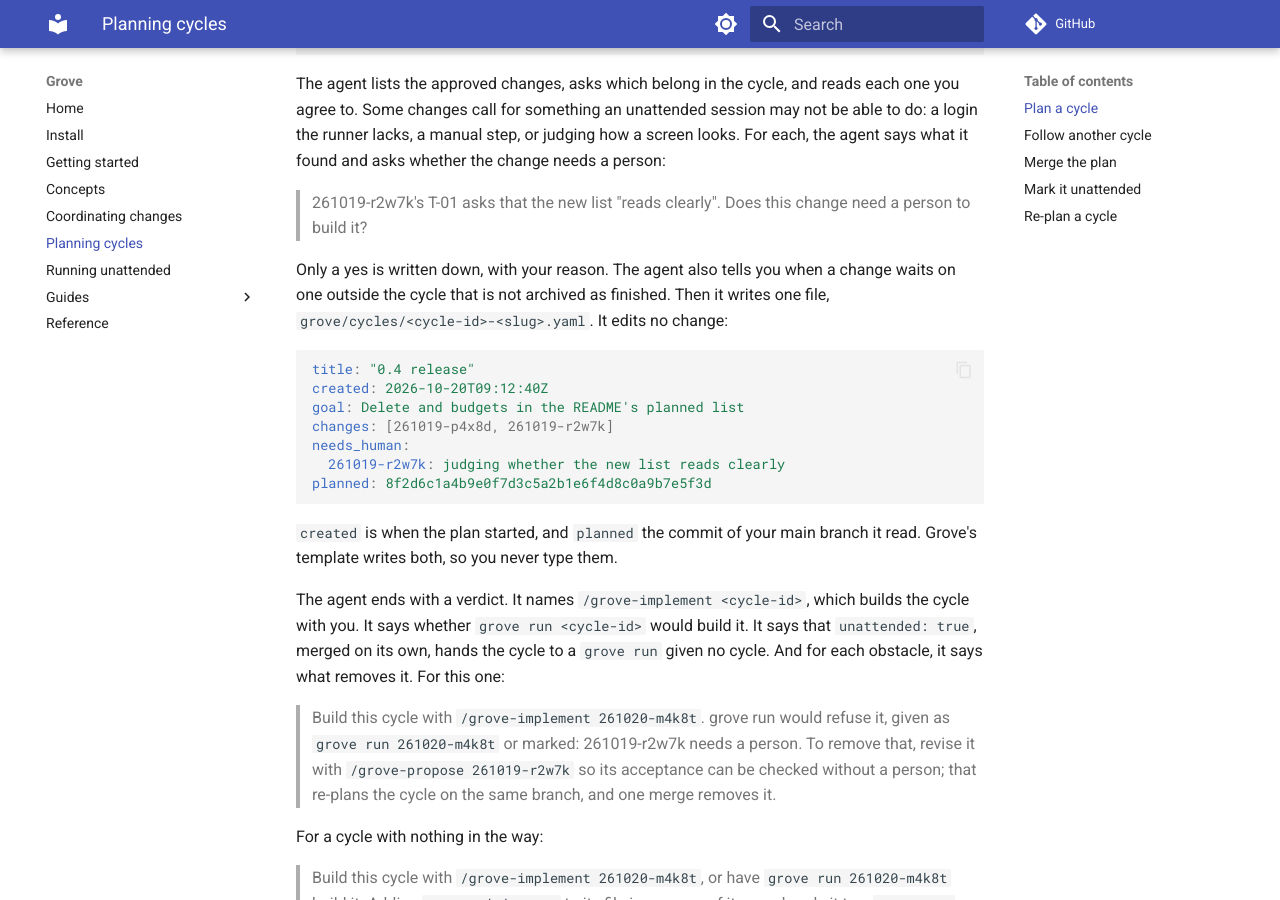
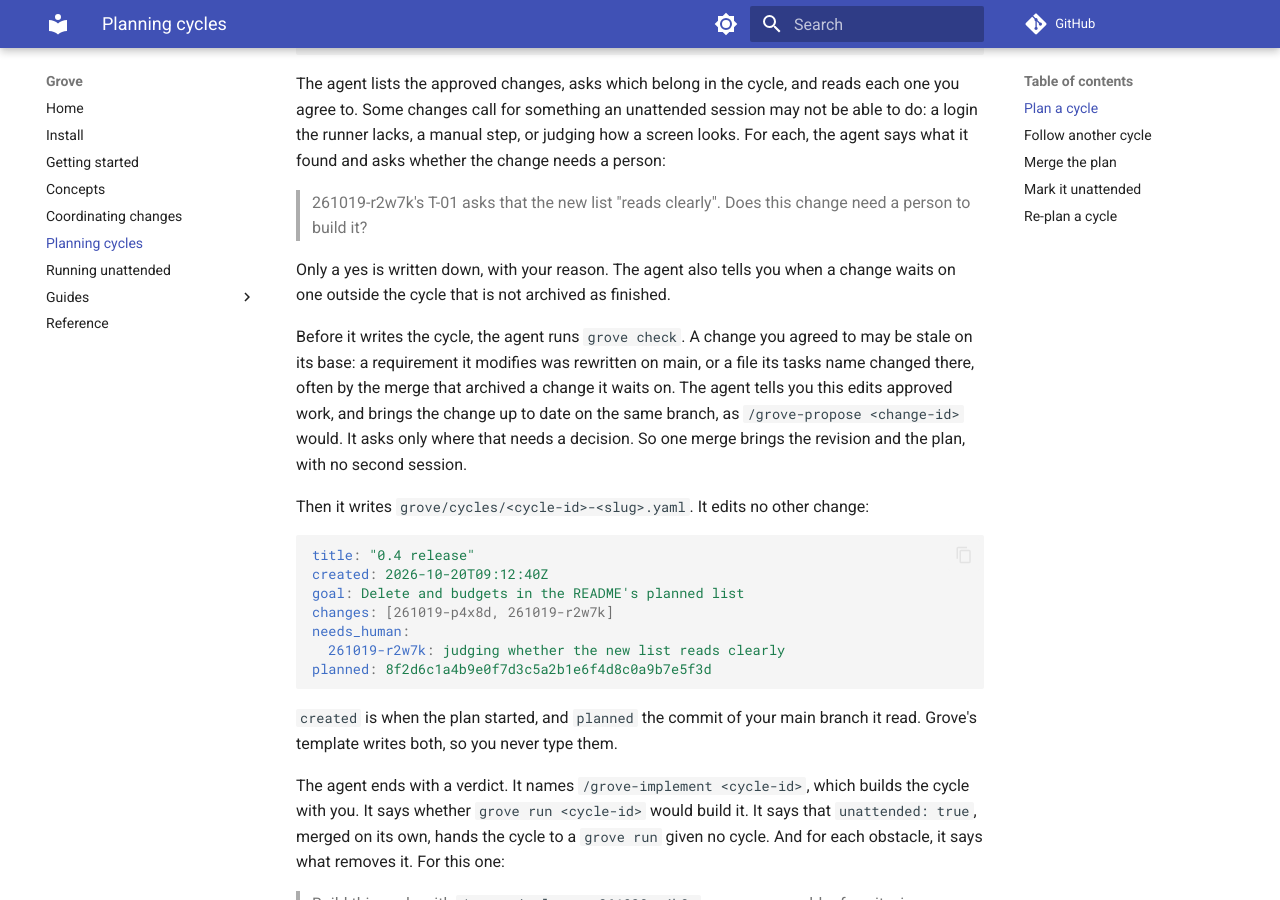
Before and after one commit to mascah/grove, an MkDocs documentation site: the page built from docs/planning.md, in a window 1280 px wide and 900 px high, scrolled down 425 px. Built offline with MkDocs 1.6.1 and Material for MkDocs 9.7.7, drawn with Linux system fonts in a browser that asks for light colours; comment, search, counter and statistics services are not loaded.

Commit message:
feat(instruct): plan brings a stale member up to date (261105-gmpa4 T-01)

````diff
--- a/docs/planning.md
+++ b/docs/planning.md
@@ -26,8 +26,19 @@ it found and asks whether the change needs a person:
 
 Only a yes is written down, with your reason. The agent also tells you
 when a change waits on one outside the cycle that is not archived as
-finished. Then it writes one file, `grove/cycles/<cycle-id>-<slug>.yaml`.
-It edits no change:
+finished.
+
+Before it writes the cycle, the agent runs `grove check`. A change you
+agreed to may be stale on its base: a requirement it modifies was
+rewritten on main, or a file its tasks name changed there, often by the
+merge that archived a change it waits on. The agent tells you this edits
+approved work, and brings the change up to date on the same branch, as
+`/grove-propose <change-id>` would. It asks only where that needs a
+decision. So one merge brings the revision and the plan, with no second
+session.
+
+Then it writes `grove/cycles/<cycle-id>-<slug>.yaml`. It edits no other
+change:
 
 ```yaml
 title: "0.4 release"
````
Also changed, not shown: dev/walkthrough.md (+15 -4 lines), grove/changes/261105-gmpa4-plan-brings-a-stale-member-up-to-date/implementation.md (added, +41 -0 lines), internal/instruct/requires/plan.md (+8 -2 lines), 1 other file.
